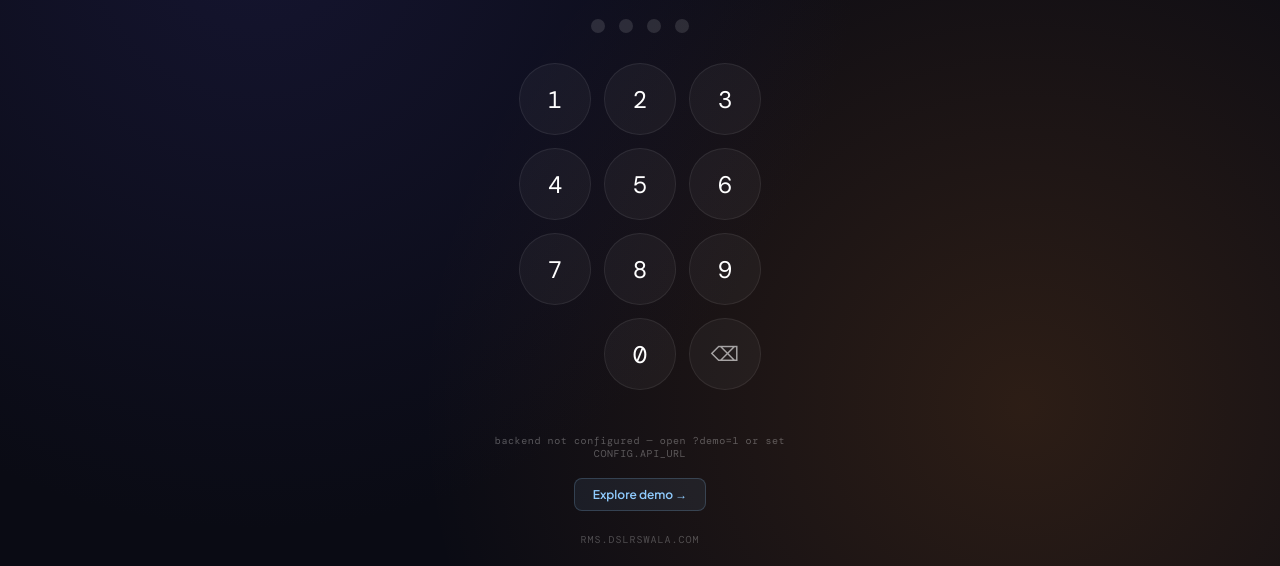
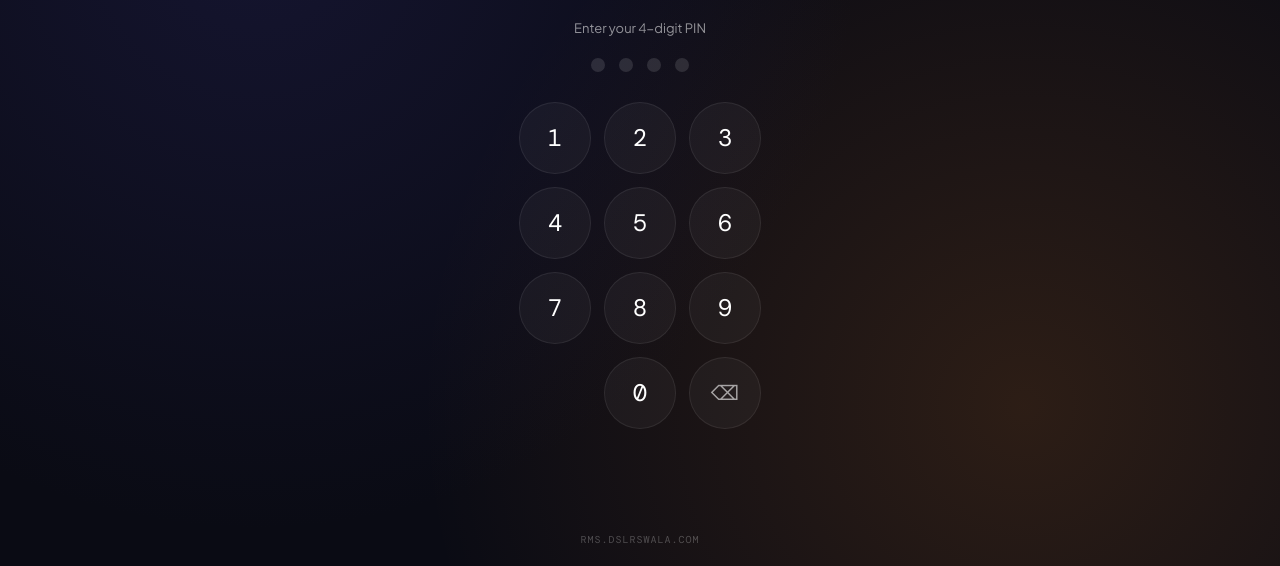
Before and after one commit to dslrswalaoffice/rms, a plain HTML site: page index.html in a window 1280 px wide. Shown: the part 234-800 px from the top of the page. Drawn offline with nearby package versions, Linux system fonts and the light colour scheme.

Commit message:
Update API_URL in index.html

```diff
--- a/index.html
+++ b/index.html
@@ -365,7 +365,7 @@
     Connection; the override is saved on-device.)
 ════════════════════════════════════════════ */
 const CONFIG = {
-  API_URL: "",   // ← paste https://script.google.com/macros/s/…/exec
+  API_URL: "https://script.google.com/macros/s/AKfycbxHVc6tCTHu0v4pS0HPgbg9uuLgCCdKruZv1ZbeSta7eYAY3MzL_dFBkiCAdanPx1x25g/exec",   // ← paste https://script.google.com/macros/s/…/exec
 };
 
 const LS = { api:'rms_api_url', session:'rms_session', theme:'rms_theme' };
```
